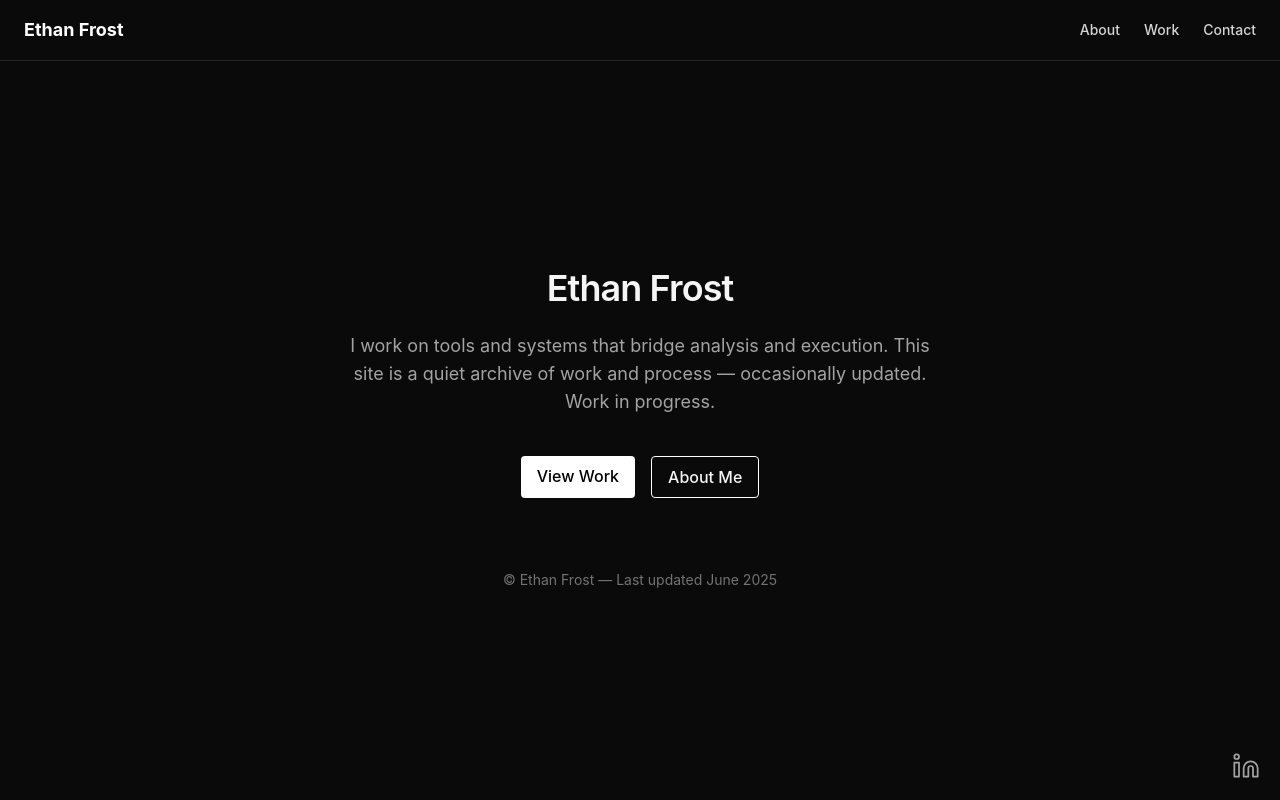
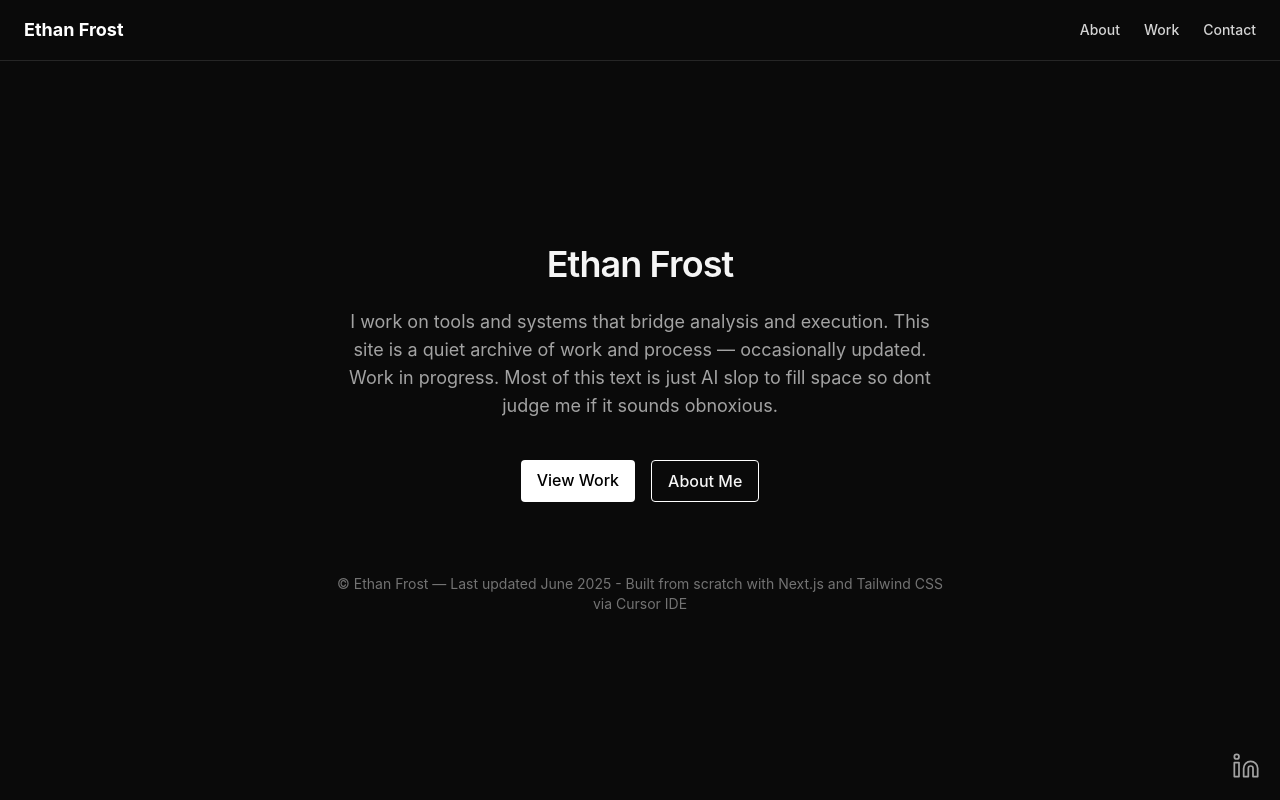
Before and after one commit to ethan-frost-xyz/personal-site, a Next.js app: page / in a window 1280 px wide. Built offline with nearby package versions, Linux system fonts and the light colour scheme.

Commit message:
added some disclaimers for viewers so they know its under construction

```diff
--- a/src/app/page.tsx
+++ b/src/app/page.tsx
@@ -4,7 +4,7 @@ export default function Home() {
       <h1 className="text-4xl font-semibold tracking-tight">Ethan Frost</h1>
       <p className="text-neutral-400 text-lg">
         I work on tools and systems that bridge analysis and execution.
-        This site is a quiet archive of work and process — occasionally updated. Work in progress.
+        This site is a quiet archive of work and process — occasionally updated. Work in progress. Most of this text is just AI slop to fill space so dont judge me if it sounds obnoxious.
       </p>
 
       <div className="flex gap-4 pt-4">
@@ -23,7 +23,7 @@ export default function Home() {
       </div>
 
       <footer className="pt-12 text-sm text-neutral-500">
-        © Ethan Frost — Last updated June 2025
+        © Ethan Frost — Last updated June 2025 - Built from scratch with Next.js and Tailwind CSS via Cursor IDE
       </footer>
     </section>
   )
--- a/src/app/work/page.tsx
+++ b/src/app/work/page.tsx
@@ -1,7 +1,7 @@
 export default function Page() {
     return (
       <section className="max-w-2xl mt-20 space-y-4">
-        <h1 className="text-3xl font-semibold">Coming soon...</h1>
+        <h1 className="text-3xl font-semibold">Coming soon... currently under construction... see about page for some tangible work</h1>
       </section>
     )
   }
```
